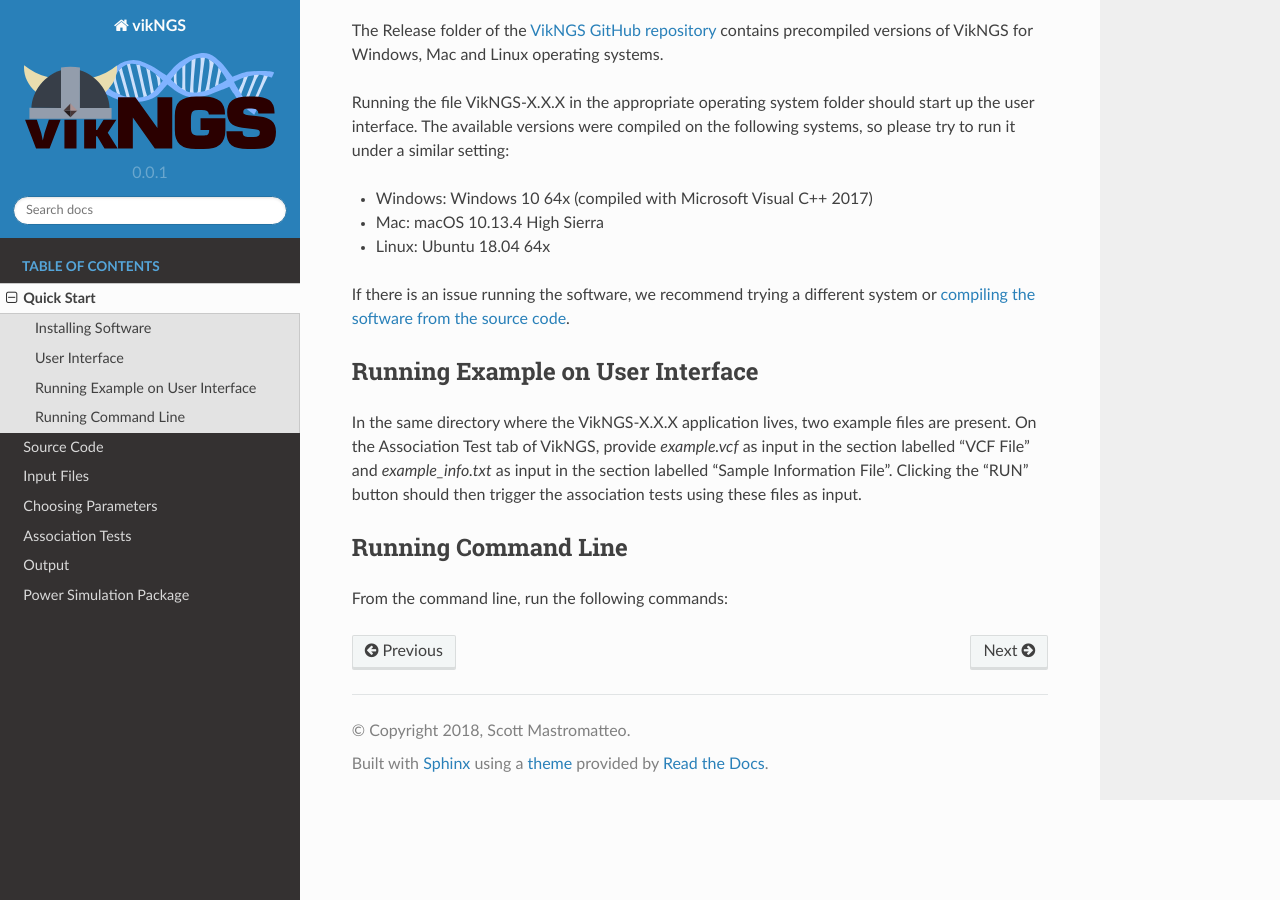
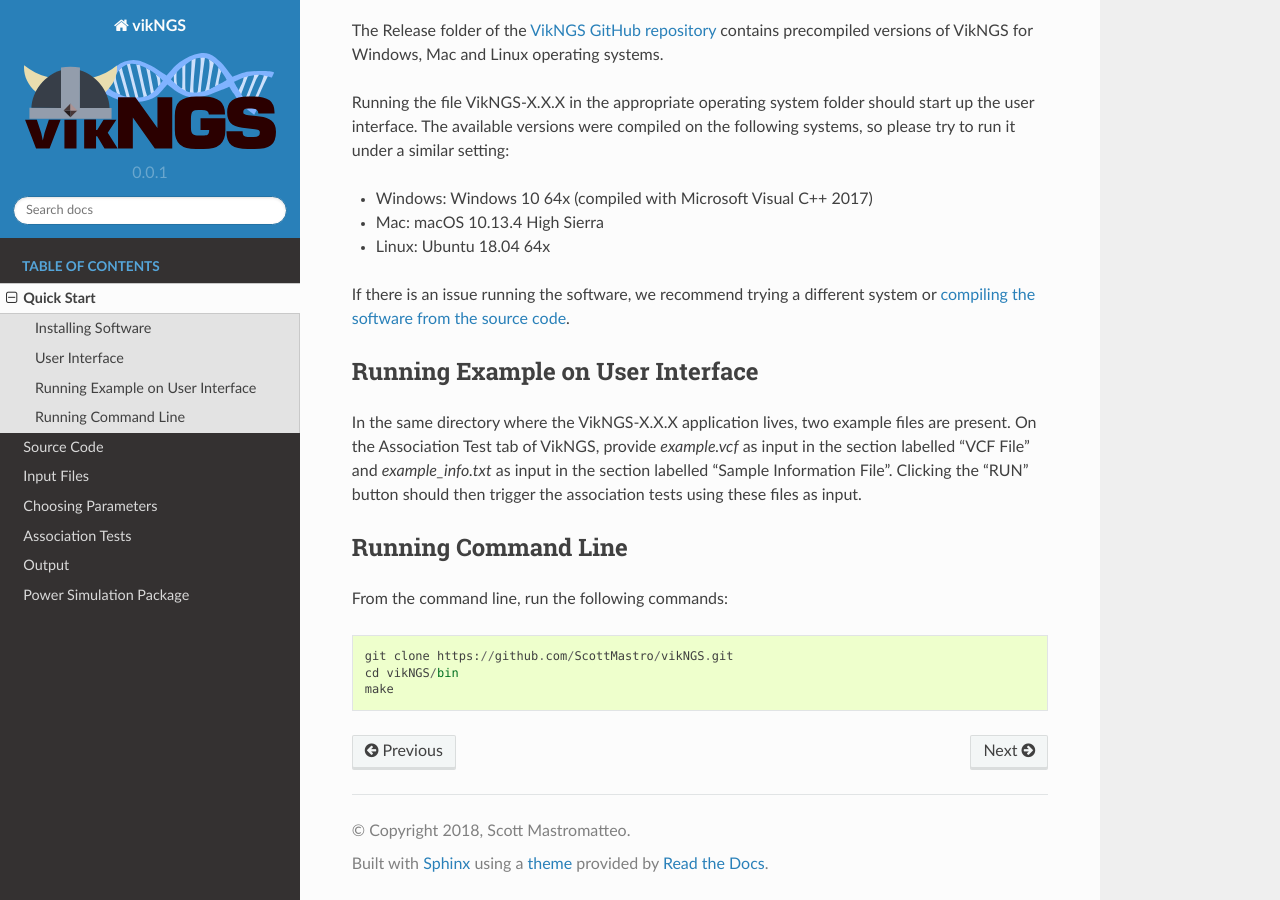
Before and after one commit to ScottMastro/vikngsdocs, a Sphinx documentation site: the page built from source/quick_start.rst, in a window 1280 px wide and 900 px high, scrolled down 598 px. Built offline with Sphinx 7.4.7 and the Read the Docs theme 2.0.0, drawn with Linux system fonts in a browser that asks for light colours.

Commit message:
Update quick_start.rst

```diff
--- a/source/quick_start.rst
+++ b/source/quick_start.rst
@@ -34,9 +34,8 @@
 Running Command Line
 ------------------------------
 
-From the command line, run the following commands:
+From the command line, run the following commands::
 
-.. code::
   git clone https://github.com/ScottMastro/vikNGS.git
   cd vikNGS/bin
   make
```
